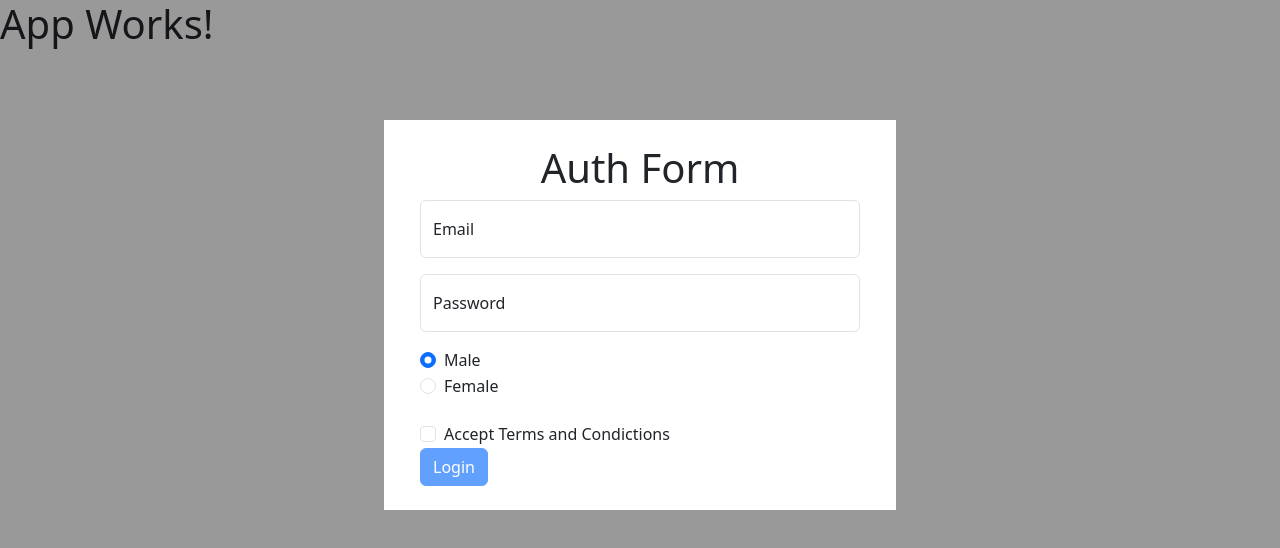
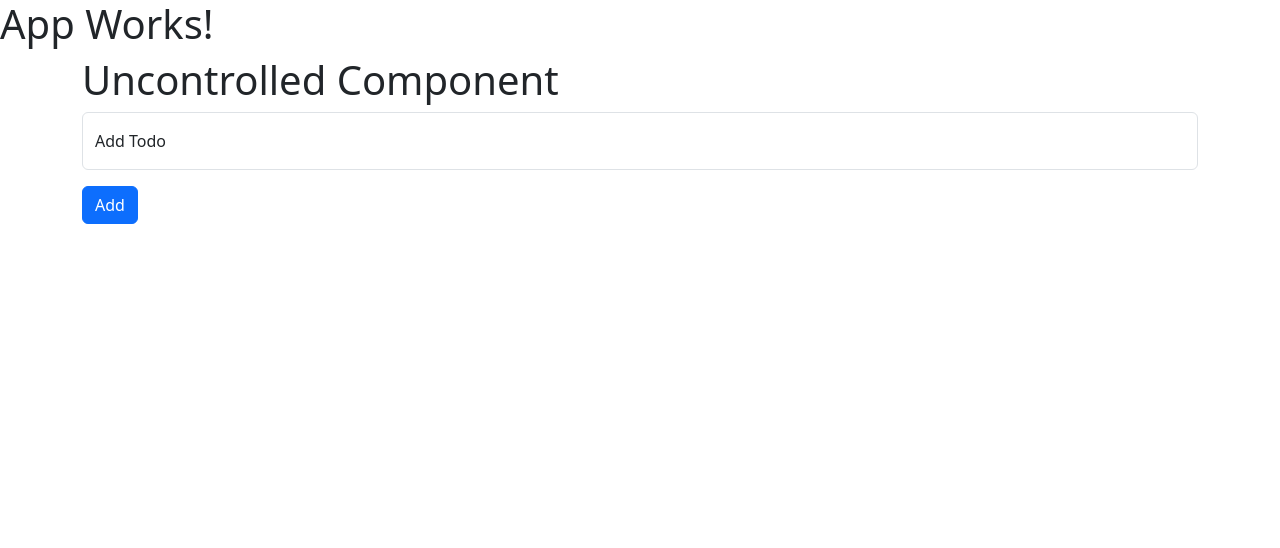
Before and after one commit to synergy2411/apr-24-frontend, a React (Create React App) app in the folder frontend/: page / in a window 1280 px wide. Shown: the top 548 px of the page. Built offline with nearby package versions, Linux system fonts and the light colour scheme.

Commit message:
uncontrolled component added

```diff
--- a/frontend/src/App.js
+++ b/frontend/src/App.js
@@ -1,4 +1,4 @@
-import ControlledComp from "./Components/Demo/ControlledComp";
+import UncontrolledComp from "./Components/Demo/Uncontrolled";
 
 function App() {
   return (
@@ -8,7 +8,9 @@ function App() {
 
       {/* <ClassBasedComp demoProp={"The Demo Props"} /> */}
 
-      <ControlledComp />
+      {/* <ControlledComp /> */}
+
+      <UncontrolledComp />
     </div>
   );
 }
--- /dev/null
+++ b/frontend/src/Components/Demo/Uncontrolled.jsx
@@ -0,0 +1,34 @@
+import { useRef } from "react";
+
+function UncontrolledComp() {
+  const labelInputRef = useRef();
+
+  const addClickHandler = () => {
+    console.log("Label  :", labelInputRef.current.value);
+  };
+
+  return (
+    <div className="container">
+      <h1>Uncontrolled Component</h1>
+
+      {/* Uncontrolled Component */}
+
+      <div className="form-floating mb-3">
+        <input
+          type="text"
+          className="form-control"
+          name="label"
+          id="label"
+          placeholder=""
+          ref={labelInputRef}
+        />
+        <label htmlFor="label">Add Todo</label>
+      </div>
+      <button className="btn btn-primary" onClick={addClickHandler}>
+        Add
+      </button>
+    </div>
+  );
+}
+
+export default UncontrolledComp;
```
